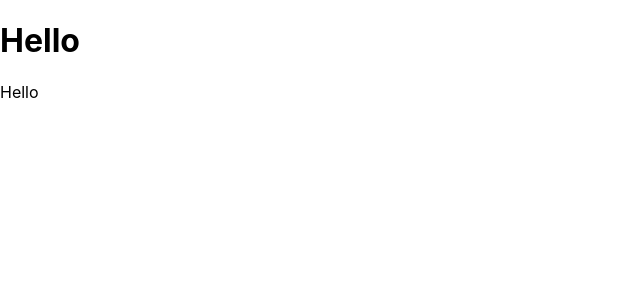
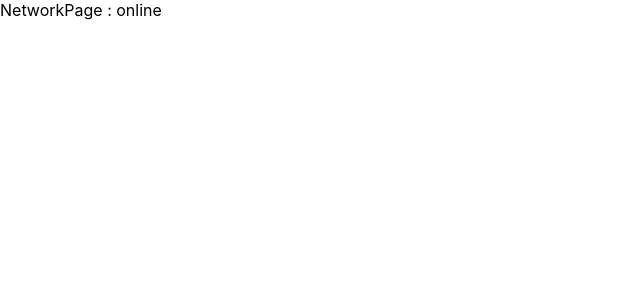
Before and after one commit to skiende74/react-hooks, a React (Create React App) app: page / in a window 1280 px wide. Shown: the top 300 px of the page, without its empty margins (0-640 px from the left). Built offline with nearby package versions, Linux system fonts and the light colour scheme.

Commit message:
feat: useNetwork

```diff
--- a/src/App.js
+++ b/src/App.js
@@ -1,9 +1,9 @@
-import FadeInPage from "./usecase/FadeInPage";
+import NetworkPage from "./usecase/NetworkPage";
 
 function App() {
   return (
     <div className="app">
-      <FadeInPage />
+      <NetworkPage />
     </div>
   );
 }
--- /dev/null
+++ b/src/usecase/NetworkPage.js
@@ -0,0 +1,30 @@
+import React, { useEffect, useState } from "react";
+const useNetwork = (onChange) => {
+  const [status, setStatus] = useState(navigator.onLine);
+
+  const handleChange = () => {
+    setStatus(navigator.onLine);
+    if (typeof onChange !== "function") return;
+    onChange(navigator.onLine);
+  };
+
+  useEffect(() => {
+    window.addEventListener("online", handleChange);
+    window.addEventListener("offline", handleChange);
+    return () => {
+      window.removeEventListener("online", handleChange);
+      window.removeEventListener("offline", handleChange);
+    };
+  });
+
+  return status;
+};
+const NetworkPage = () => {
+  const handleNetworkChange = (online) => {
+    console.log(online ? "we are online" : "we are offline");
+  };
+  const status = useNetwork(handleNetworkChange);
+  return <div>NetworkPage : {status ? "online" : "offline"}</div>;
+};
+
+export default NetworkPage;
```
Also changed, not shown: src/README.md.
